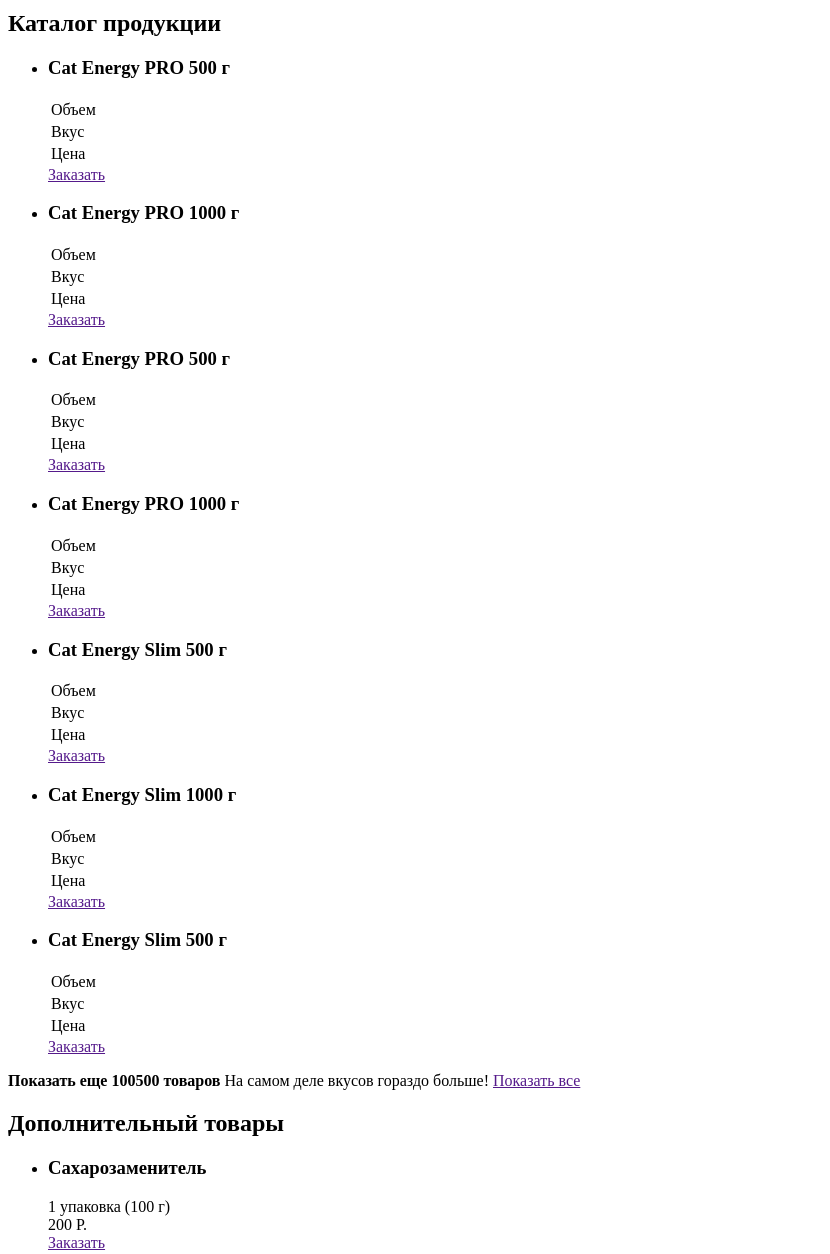
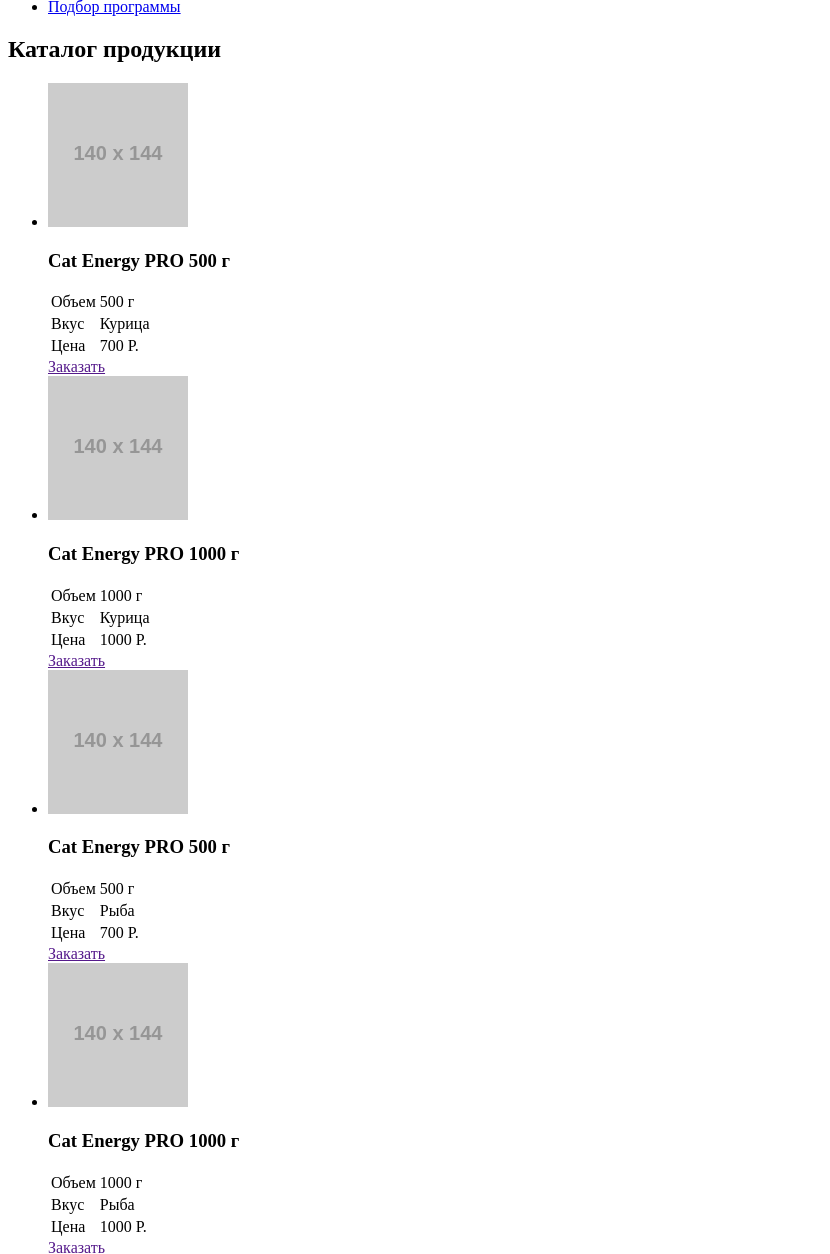
Before and after one commit to Makarov1999/870737-cat-energy-17, a website: page source/catalog.html in a window 1280 px wide. Shown: the part 187-1441 px from the top of the page, without its empty margins (0-830 px from the left). Drawn offline with Linux system fonts and the light colour scheme; placeholder pictures from the web are drawn by us.

Commit message:
Выполнены все правки

```diff
--- a/source/catalog.html
+++ b/source/catalog.html
@@ -6,176 +6,188 @@
   </head>
   <body>
     <header class="page-header">
-      <a href="#" class="page-header__logo">
-        <img src="" alt="Логотип Кэт-энерджи">
+      <a class="page-header__logo" href="index.html">
+        <img src="http://placehold.it/150x100" alt="Логотип Кэт-энерджи">
       </a>
       <nav class="main-nav">
         <button class="main-nav__toggle">Меню</button>
         <ul class="main-nav__list site-list">
           <li class="site-list__item"><a href="index.html">Главная</a></li>
-          <li class="site-list__item"><a href="#">Каталог</a></li>
+          <li class="site-list__item"><a>Каталог</a></li>
           <li class="site-list__item"><a href="form.html">Подбор программы</a></li>
         </ul>
       </nav>
     </header>
     <main class="page-main">
-      <h1 class="visually-hidden">Каталог продукции интернет магазина Кэт-Энерджи</h1>
       <section class="catalog">
-        <h2 class="catalog__title">Каталог продукции</h2>
+        <h1 class="catalog__title basic-caption">Каталог продукции</h1>
         <ul class="catalog__list">
           <li class="catalog__item product">
+            <div class="product__image">
+              <img src="http://placehold.it/140x144" alt="Товар">
+            </div>
             <div class="product__wrapper">
-              <div class="product__image"></div>
               <h3 class="product__title">Cat Energy PRO 500 г</h3>
               <table class="product__table spec">
                 <tr>
                   <td class="spec__field">Объем</td>
-                  <td class="spec__value"></td>
+                  <td class="spec__value">500 г</td>
                 </tr>
                 <tr>
                   <td class="spec__field">Вкус</td>
-                  <td class="spec__value"></td>
+                  <td class="spec__value">Курица</td>
                 </tr>
                 <tr>
                   <td class="spec__field">Цена</td>
-                  <td class="spec__value"></td>
+                  <td class="spec__value">700 Р.</td>
                 </tr>
               </table>
             </div>
-            <a href="" class="product__button">Заказать</a>
+            <a href="" class="product__button btn">Заказать</a>
           </li>
           <li class="catalog__item product">
+            <div class="product__image">
+              <img src="http://placehold.it/140x144" alt="Товар">
+            </div>
             <div class="product__wrapper">
-              <div class="product__image"></div>
               <h3 class="product__title">Cat Energy PRO 1000 г</h3>
               <table class="product__table">
                 <tr>
                   <td class="spec__field">Объем</td>
-                  <td class="spec__value"></td>
+                  <td class="spec__value">1000 г</td>
                 </tr>
                 <tr>
                   <td class="spec__field">Вкус</td>
-                  <td class="spec__value"></td>
+                  <td class="spec__value">Курица</td>
                 </tr>
                 <tr>
                   <td class="spec__field">Цена</td>
-                  <td class="spec__value"></td>
+                  <td class="spec__value">1000 Р.</td>
                 </tr>
               </table>
             </div>
-            <a href="" class="product__button">Заказать</a>
+            <a href="" class="product__button btn">Заказать</a>
           </li>
           <li class="catalog__item product">
+            <div class="product__image">
+              <img src="http://placehold.it/140x144" alt="Товар">
+            </div>
             <div class="product__wrapper">
-              <div class="product__image"></div>
               <h3 class="product__title">Cat Energy PRO 500 г</h3>
               <table class="product__table">
                 <tr>
                   <td class="spec__field">Объем</td>
-                  <td class="spec__value"></td>
+                  <td class="spec__value">500 г</td>
                 </tr>
                 <tr>
                   <td class="spec__field">Вкус</td>
-                  <td class="spec__value"></td>
+                  <td class="spec__value">Рыба</td>
                 </tr>
                 <tr>
                   <td class="spec__field">Цена</td>
-                  <td class="spec__value"></td>
+                  <td class="spec__value">700 Р.</td>
                 </tr>
               </table>
             </div>
-            <a href="" class="product__button">Заказать</a>
+            <a href="" class="product__button btn">Заказать</a>
           </li>
           <li class="catalog__item product">
+            <div class="product__image">
+              <img src="http://placehold.it/140x144" alt="Товар">
+            </div>
             <div class="product__wrapper">
-              <div class="product__image"></div>
               <h3 class="product__title">Cat Energy PRO 1000 г</h3>
               <table class="product__table">
                 <tr>
                   <td class="spec__field">Объем</td>
-                  <td class="spec__value"></td>
+                  <td class="spec__value">1000 г</td>
                 </tr>
                 <tr>
                   <td class="spec__field">Вкус</td>
-                  <td class="spec__value"></td>
+                  <td class="spec__value">Рыба</td>
                 </tr>
                 <tr>
                   <td class="spec__field">Цена</td>
-                  <td class="spec__value"></td>
+                  <td class="spec__value">1000 Р.</td>
                 </tr>
               </table>
             </div>
-            <a href="" class="product__button">Заказать</a>
+            <a href="" class="product__button btn">Заказать</a>
           </li>
           <li class="catalog__item product">
+            <div class="product__image">
+              <img src="http://placehold.it/140x144" alt="Товар">
+            </div>
             <div class="product__wrapper">
-              <div class="product__image"></div>
               <h3 class="product__title">Cat Energy Slim 500 г</h3>
               <table class="product__table">
                 <tr>
                   <td class="spec__field">Объем</td>
-                  <td class="spec__value"></td>
+                  <td class="spec__value">500 г</td>
                 </tr>
                 <tr>
                   <td class="spec__field">Вкус</td>
-                  <td class="spec__value"></td>
+                  <td class="spec__value">Гречка</td>
                 </tr>
                 <tr>
                   <td class="spec__field">Цена</td>
-                  <td class="spec__value"></td>
+                  <td class="spec__value">400 Р.</td>
                 </tr>
               </table>
             </div>
-            <a href="" class="product__button">Заказать</a>
+            <a href="" class="product__button btn">Заказать</a>
           </li>
           <li class="catalog__item product">
+            <div class="product__image">
+              <img src="http://placehold.it/140x144" alt="Товар">
+            </div>
             <div class="product__wrapper">
-              <div class="product__image"></div>
               <h3 class="product__title">Cat Energy Slim 1000 г</h3>
               <table class="product__table">
                 <tr>
                   <td class="spec__field">Объем</td>
-                  <td class="spec__value"></td>
+                  <td class="spec__value">1000 г</td>
                 </tr>
                 <tr>
                   <td class="spec__field">Вкус</td>
-                  <td class="spec__value"></td>
+                  <td class="spec__value">Гречка</td>
                 </tr>
                 <tr>
                   <td class="spec__field">Цена</td>
-                  <td class="spec__value"></td>
+                  <td class="spec__value">700 Р.</td>
                 </tr>
               </table>
             </div>
-            <a href="" class="product__button">Заказать</a>
+            <a href="" class="product__button btn">Заказать</a>
           </li>
           <li class="catalog__item product">
+            <div class="product__image">
+              <img src="http://placehold.it/140x144" alt="Товар">
+            </div>
             <div class="product__wrapper">
-              <div class="product__image"></div>
               <h3 class="product__title">Cat Energy Slim 500 г</h3>
               <table class="product__table">
                 <tr>
                   <td class="spec__field">Объем</td>
-                  <td class="spec__value"></td>
+                  <td class="spec__value">500 г</td>
                 </tr>
                 <tr>
                   <td class="spec__field">Вкус</td>
-                  <td class="spec__value"></td>
+                  <td class="spec__value">Рис</td>
                 </tr>
                 <tr>
                   <td class="spec__field">Цена</td>
-                  <td class="spec__value"></td>
+                  <td class="spec__value">500 Р.</td>
                 </tr>
               </table>
             </div>
-            <a href="" class="product__button">Заказать</a>
+            <a href="" class="product__button btn">Заказать</a>
           </li>
         </ul>
         <div class="catalog__expand expand">
-          <a href="" class="expand__button expand__button--plus"></a>
           <b class="expand__title">Показать еще 100500 товаров</b>
           <span class="expand__slogan">На самом деле вкусов гораздо больше!</span>
-            <a href="" class="expand__button expand__button--all">Показать все</a>
+          <a class="expand__button" href="">Показать все</a>
         </div>
       </section>
       <section class="addit-catalog">
@@ -187,7 +199,7 @@
               <div class="addition__value">1 упаковка (100 г)</div>
               <div class="addition__cost">200 Р.</div>
             </div>
-            <a href="" class="addit-catalog__button">Заказать</a>
+            <a href="" class="addit-catalog__button btn">Заказать</a>
           </li>
           <li class="addit-catalog__item addition">
             <h3 class="addition__title">Питьевая вода</h3>
@@ -203,7 +215,7 @@
               <div class="addition__value">1 литр</div>
               <div class="addition__cost">100 Р.</div>
             </div>
-            <a href="" class="addit-catalog__button">Заказать</a>
+            <a href="" class="addit-catalog__button btn">Заказать</a>
           </li>
           <li class="addit-catalog__item addition">
             <h3 class="addition__title">Витамины</h3>
@@ -211,12 +223,12 @@
               <div class="addition__value">1 упаковка (30 г)</div>
               <div class="addition__cost">300 Р.</div>
             </div>
-            <a href="" class="addit-catalog__button">Заказать</a>
+            <a href="" class="addit-catalog__button btn">Заказать</a>
           </li>
         </ul>
       </section>
       <section class="special-offer">
-        <b class="speial-offer__slogan"></b>
+        <b class="speial-offer__slogan">Закажите все и получите чехол для кота в подарок!</b>
       </section>
     </main>
     <footer class="page-footer">
@@ -228,7 +240,7 @@
 
       </div>
       <div class="page-footer__logo">
-        <img src="" alt="">
+        <img src="http://placehold.it/150x100" alt="Логотип">
       </div>
       <div class="page-footer-social social">
         <ul class="social__list">
@@ -238,7 +250,6 @@
         </ul>
       </div>
       <div class="page-footer__copyright copyright">
-        <b class="copyright__text"></b>
         <a href="https://htmlacademy.ru/intensive/adaptive" class="copyright__link">HTML Academy</a>
       </div>
     </footer>
```
Also changed, not shown: source/form.html (+4 -6 lines), source/index.html (+9 -10 lines).
